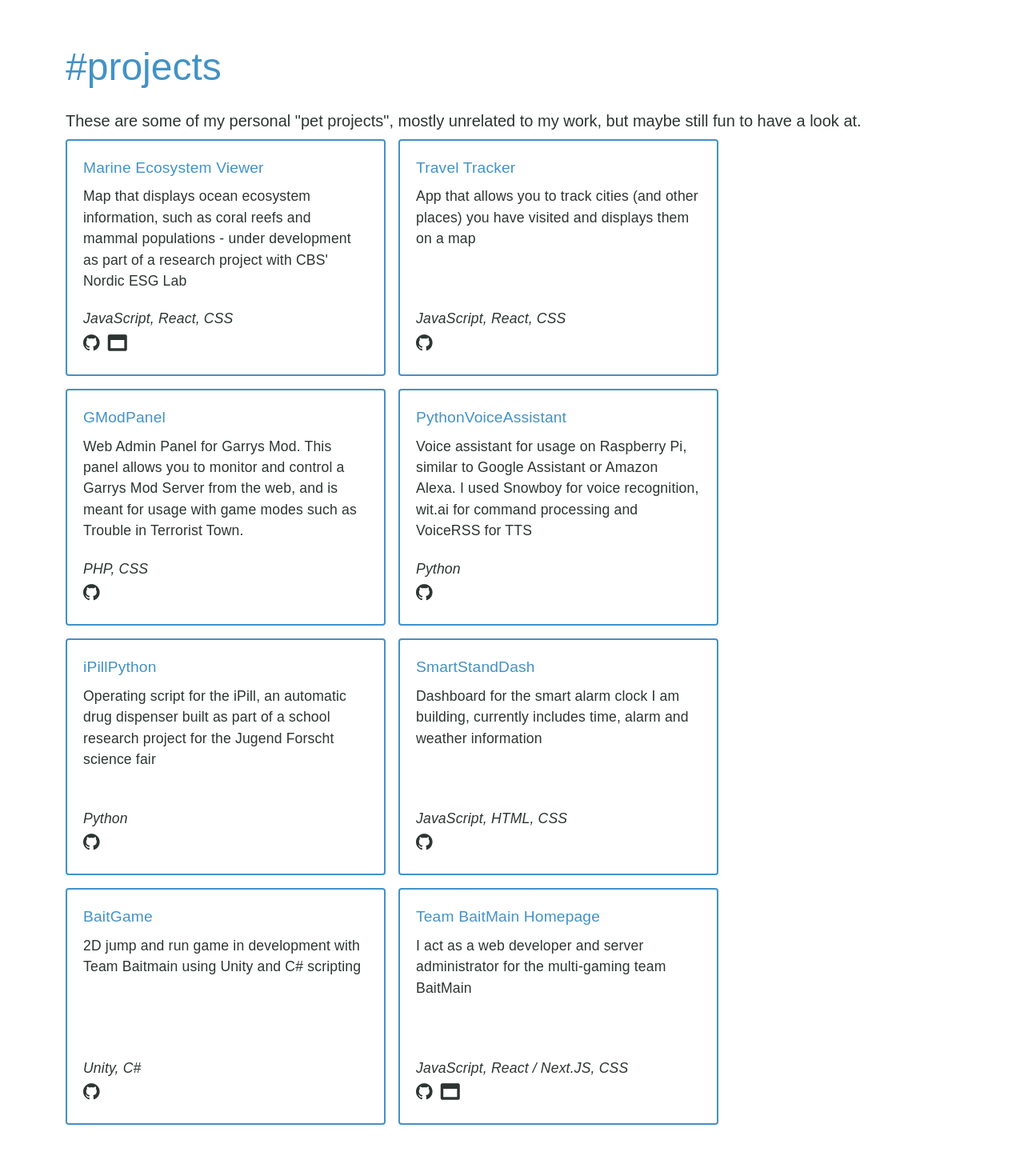
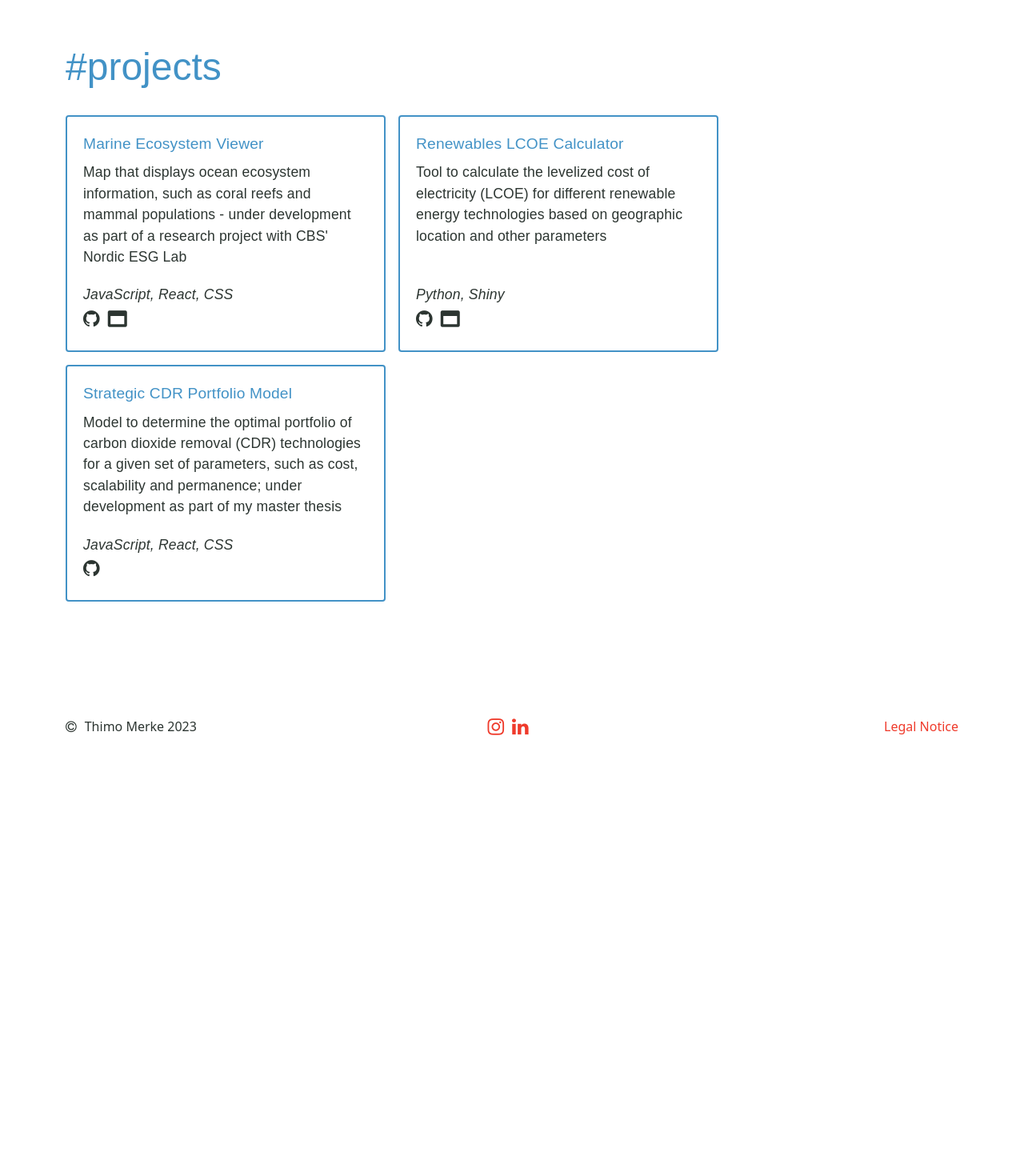
Before and after one commit to thimomerke/thimome-homepage, a React (Create React App) app: page / in a window 1280 px wide. Shown: the part 3300-4770 px from the top of the page at 80% size. After the commit the page ends 4228 px from the top, so only its background shows below. Built offline with nearby package versions, Linux system fonts and the light colour scheme; no server answers.

Commit message:
Updated projects

```diff
--- a/src/components/Projects.js
+++ b/src/components/Projects.js
@@ -15,7 +15,6 @@
             </span>
           </Row>
           <Row className="section-content">
-            These are some of my personal "pet projects", mostly unrelated to my work, but maybe still fun to have a look at.
             <ProjectsPanel></ProjectsPanel>
           </Row>
         </Container>
--- a/src/components/ProjectsPanel.js
+++ b/src/components/ProjectsPanel.js
@@ -9,27 +9,12 @@
   { id: 0, name: 'Marine Ecosystem Viewer',
     desc: `Map that displays ocean ecosystem information, such as coral reefs and mammal populations - under development as part of a research project with CBS' Nordic ESG Lab`,
     techs: 'JavaScript, React, CSS', github: 'https://github.com/thimomerke/ocean-ecosystem-risk-viewer', deploy: 'https://ocean.thimo.me'},
-  { id: 1, name: 'Travel Tracker',
-  desc: 'App that allows you to track cities (and other places) you have visited and displays them on a map',
-  techs: 'JavaScript, React, CSS', github: 'https://github.com/thimomerke/leaflet-travel-app'},
-  { id: 2, name: 'GModPanel',
-  desc: 'Web Admin Panel for Garrys Mod. This panel allows you to monitor and control a Garrys Mod Server from the web, and is meant for usage with game modes such as Trouble in Terrorist Town.',
-  techs: 'PHP, CSS', github: 'https://github.com/thimomerke/GModPanel'},
-  { id: 3, name: 'PythonVoiceAssistant',
-  desc: 'Voice assistant for usage on Raspberry Pi, similar to Google Assistant or Amazon Alexa. I used Snowboy for voice recognition, wit.ai for command processing and VoiceRSS for TTS',
-  techs: 'Python', github: 'https://github.com/thimomerke/PythonVoiceAssistant'},
-  { id: 4, name: 'iPillPython',
-  desc: 'Operating script for the iPill, an automatic drug dispenser built as part of a school research project for the Jugend Forscht science fair',
-  techs: 'Python', github: 'https://github.com/thimomerke/iPillPython'},
-  { id: 5, name: 'SmartStandDash',
-  desc: 'Dashboard for the smart alarm clock I am building, currently includes time, alarm and weather information',
-  techs: 'JavaScript, HTML, CSS', github: 'https://github.com/thimomerke/nightstand-smart-dashboard'},
-  { id: 6, name: 'BaitGame',
-  desc: '2D jump and run game in development with Team Baitmain using Unity and C# scripting',
-  techs: 'Unity, C#', github: 'https://github.com/TeamBaitmain/2dgamefalldmg'},
-  { id: 7, name: 'Team BaitMain Homepage',
-  desc: 'I act as a web developer and server administrator for the multi-gaming team BaitMain',
-  techs: 'JavaScript, React / Next.JS, CSS', github: 'https://github.com/thimomerke/BaitmainHomepage-next', deploy: 'https://baitmain.de'},
+  { id: 1, name: 'Renewables LCOE Calculator',
+    desc: `Tool to calculate the levelized cost of electricity (LCOE) for different renewable energy technologies based on geographic location and other parameters`,
+    techs: 'Python, Shiny', github: 'https://huggingface.co/spaces/UniMaMISES/LCOE_calculator_shiny/tree/main', deploy: 'https://unimamises-lcoe-calculator-shiny.hf.space/'},
+  { id: 2, name: 'Strategic CDR Portfolio Model',
+    desc: `Model to determine the optimal portfolio of carbon dioxide removal (CDR) technologies for a given set of parameters, such as cost, scalability and permanence; under development as part of my master thesis`,
+    techs: 'JavaScript, React, CSS', github: 'https://github.com/thimomerke/master-thesis/blob/main/MasterThesisDraft.pdf'},
 ]
 
 const ProjectsPanel = () => {
```
